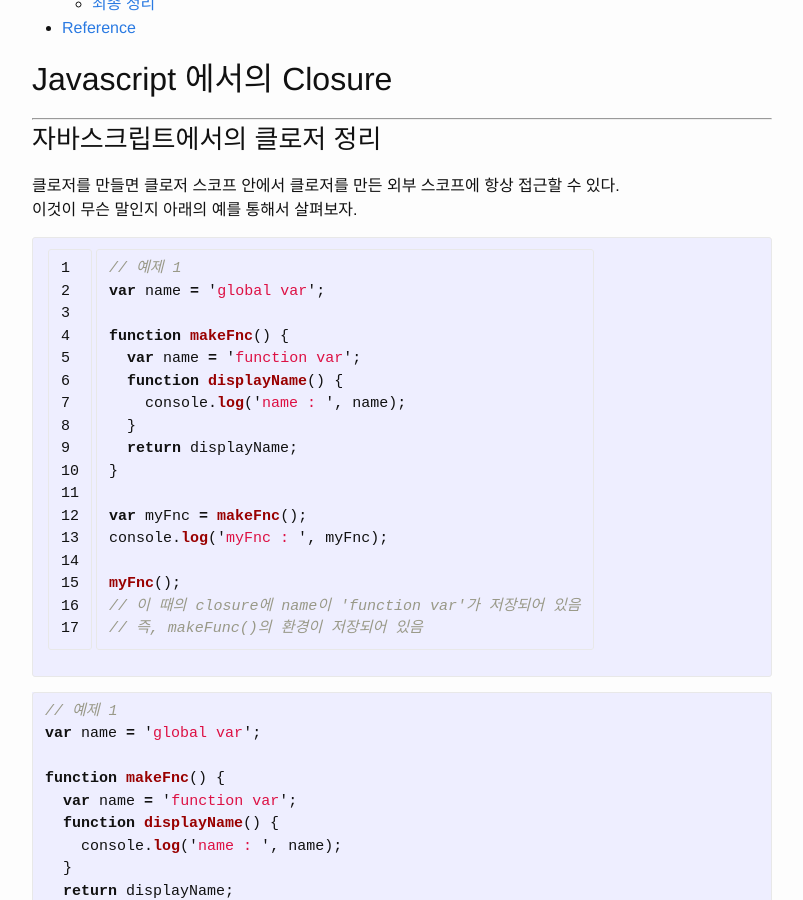
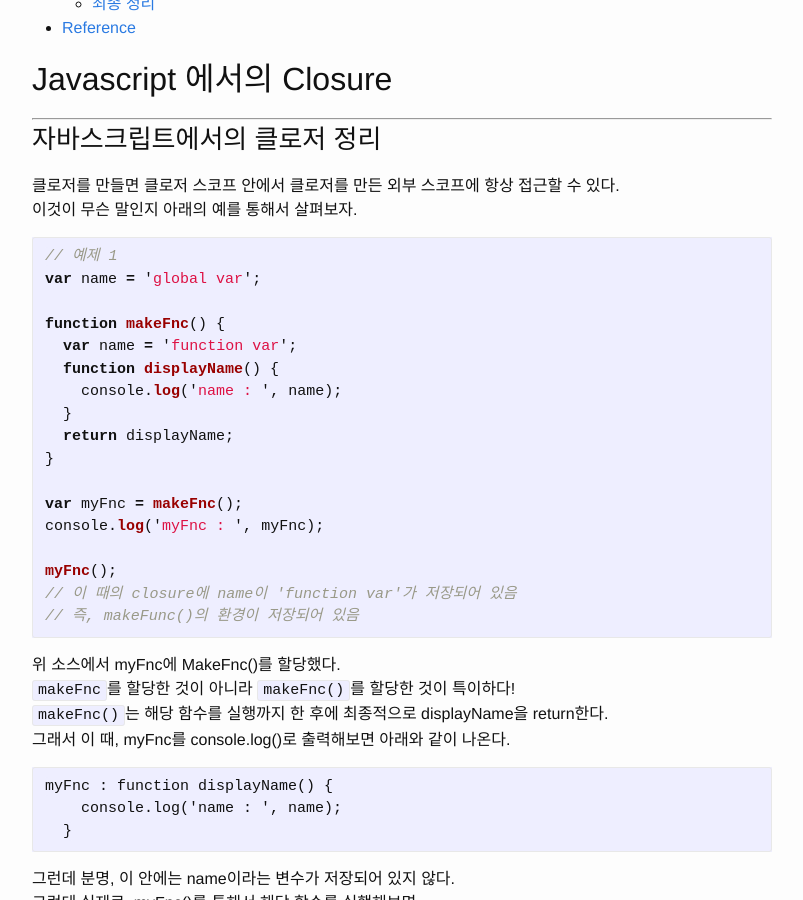
Before and after one commit to koronya/koronya.github.io, a Jekyll site: the page built from _posts/2017-03-02-js-about-closure.markdown, in a window 1280 px wide and 900 px high, scrolled down 544 px. Shown: the whole window, without its empty margins (238-1041 px from the left). Built offline with Jekyll 4.4.1, drawn with Linux system fonts in a browser that asks for light colours; comment, search, counter and statistics services are not loaded; some of the changed text lies outside the part shown.

Commit message:
1. 함수 선언, 함수 표현식 post 추가
2.  closure post 오타 수정

````diff
--- a/_posts/2017-03-02-js-about-closure.markdown
+++ b/_posts/2017-03-02-js-about-closure.markdown
@@ -17,27 +17,6 @@ categories: jekyll update
 
 클로저를 만들면 클로저 스코프 안에서 클로저를 만든 외부 스코프에 항상 접근할 수 있다.
 이것이 무슨 말인지 아래의 예를 통해서 살펴보자.
-
-
-{% highlight javascript linenos %}
-// 예제 1
-var name = 'global var';
-
-function makeFnc() {
-  var name = 'function var';
-  function displayName() {
-    console.log('name : ', name);
-  }
-  return displayName;
-}
-
-var myFnc = makeFnc();
-console.log('myFnc : ', myFnc);
-
-myFnc();
-// 이 때의 closure에 name이 'function var'가 저장되어 있음
-// 즉, makeFunc()의 환경이 저장되어 있음
-{% endhighlight %}
 
 
 ``` javascript
@@ -371,7 +350,7 @@ show 함수가 loopTest() 함수 밑에 만들어졌으므로, e라는 값을
 아래의 예제를 보자.
 
 ``` javascript
-// 에제 7-3 되는 예제
+// 예제 7-3 되는 예제
 function loopTest() {
   for(var i = 0; i < 5; i++) {
       setTimeout(show, 1000, i);
````
Also changed, not shown: _posts/2017-04-01-js-about-function-decalaration-and-expression.markdown (added, +106 -0 lines).
